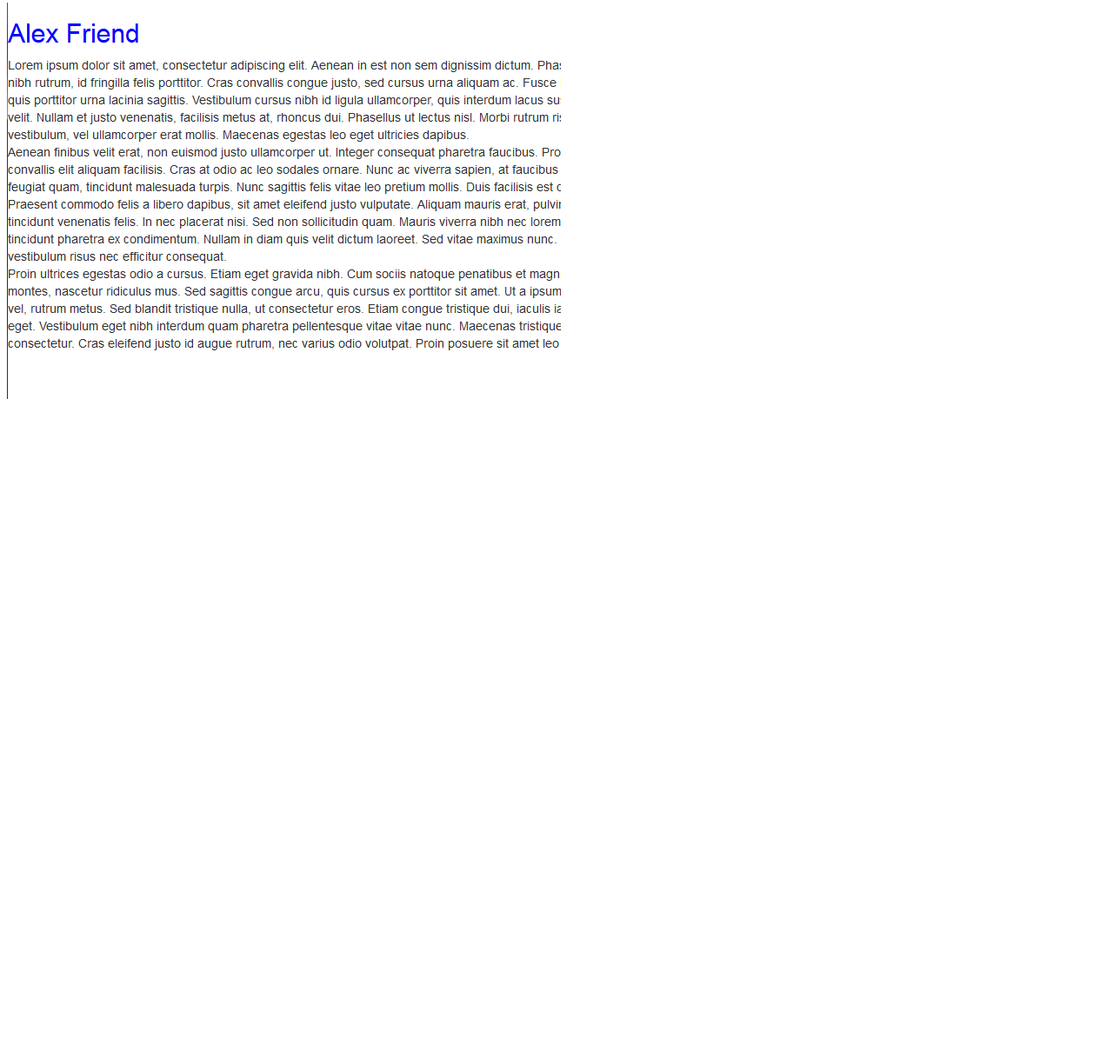
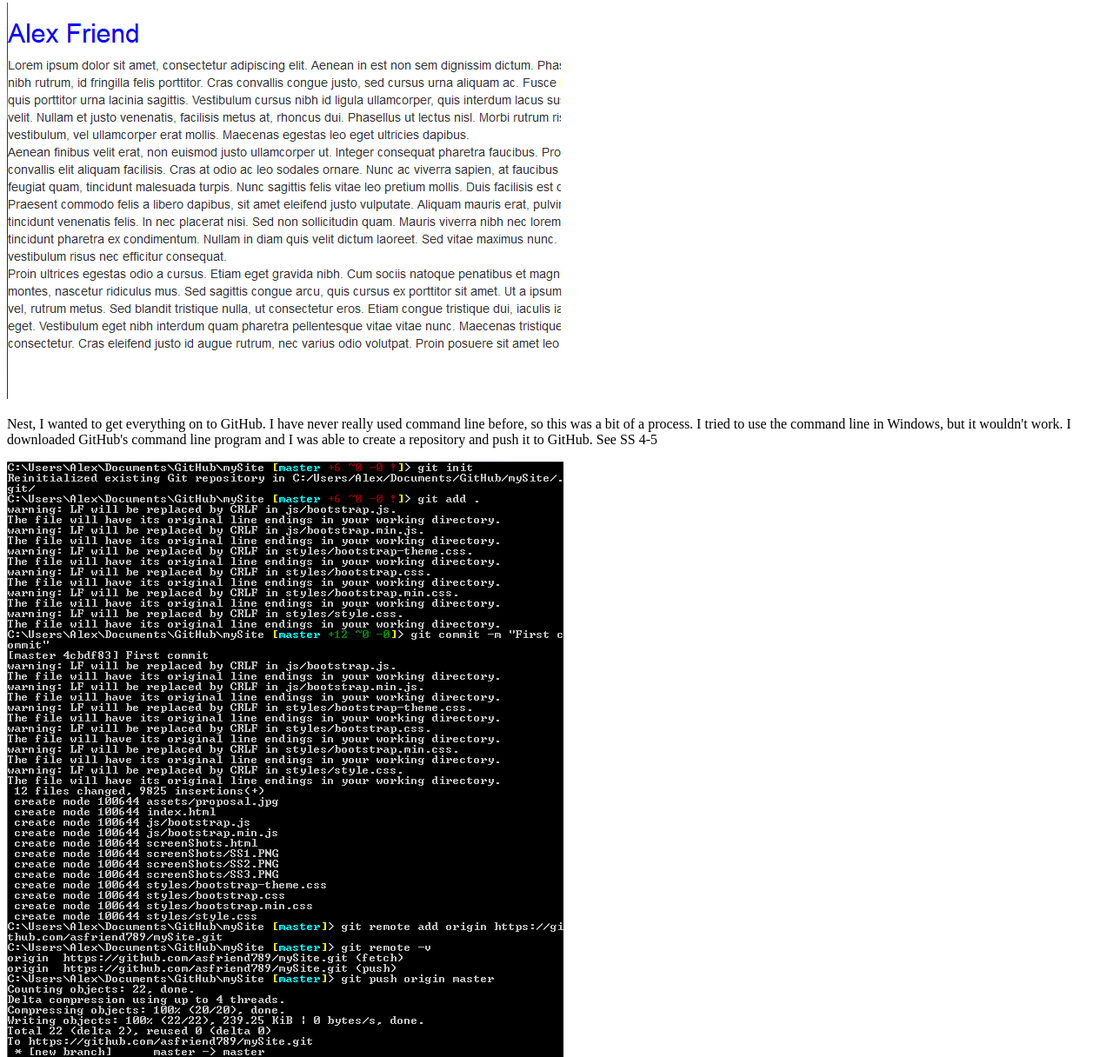
Before and after one commit to asfriend789/mySite, a plain HTML site: page screenShots.html in a window 1280 px wide. Shown: the part 1463-2679 px from the top of the page at 87% size. Before the commit the page ends 1934 px from the top, so only its background shows below. Drawn offline with Linux system fonts and the light colour scheme.

Commit message:
Second commit

```diff
--- a/screenShots.html
+++ b/screenShots.html
@@ -14,5 +14,13 @@
     <img src="screenshots/ss2.png">
     <img src="screenshots/ss3.png">
 
+    <p>Nest, I wanted to get everything on to GitHub.  I have never really used command line before, so this was a bit of a process.
+      I tried to use the command line in Windows, but it wouldn't work.  I downloaded GitHub's command line program and I was able to create a
+      repository and push it to GitHub.  See SS 4-5
+    </p>
+    <img src="screenshots/ss4.png">
+    <img src="screenshots/ss5.png">
+
+
 </body>
 </html>
```
Also changed, not shown: screenShots/SS4.PNG (added), screenShots/SS5.PNG (added).
